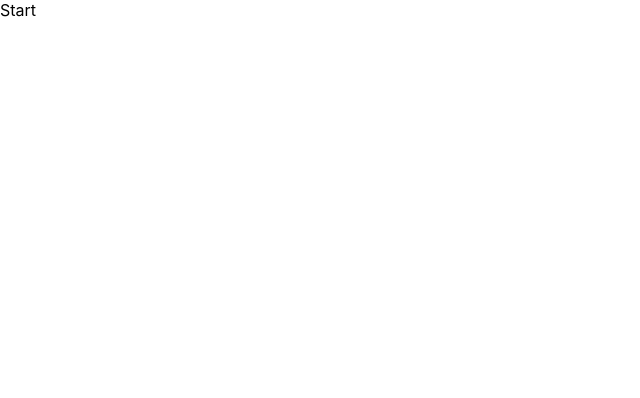
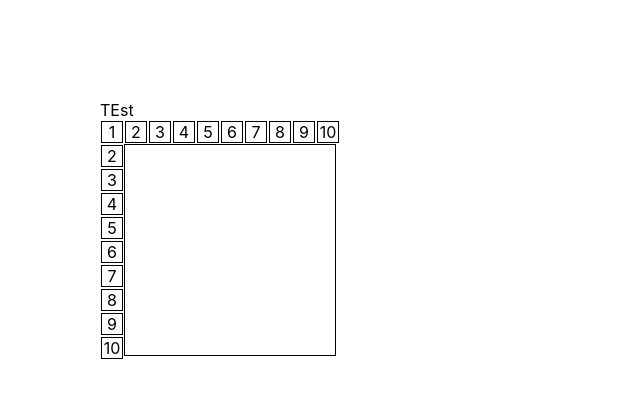
Before and after one commit to DawidWebb/multiplication-app, a React (Create React App) app: page / in a window 1280 px wide. Shown: the top 398 px of the page, without its empty margins (0-640 px from the left). Built offline with nearby package versions, Linux system fonts and the light colour scheme.

Commit message:
add basic viev of component

```diff
--- a/src/components/App.js
+++ b/src/components/App.js
@@ -1,10 +1,63 @@
-import React from 'react';
+import React, { Component } from "react";
+
+import StartViev from "./StartViev"
+
+const numbersCol = [
+
+  {id:2,
+    name:2},
+    {id:3,
+      name:3},
+      {id:4,
+        name:4},
+        {id:5,
+          name:5},
+          {id:6,
+            name:6},
+            {id:7,
+              name:7},
+              {id:8,
+                name:8},
+                {id:9,
+                  name:9},
+                  {id:10,
+                    name:10},
+]
+const numbersRow = [
+  {id:1,
+    name:1},
+{id:2,
+  name:2},
+  {id:3,
+    name:3},
+    {id:4,
+      name:4},
+      {id:5,
+        name:5},
+        {id:6,
+          name:6},
+          {id:7,
+            name:7},
+            {id:8,
+              name:8},
+              {id:9,
+                name:9},
+                {id:10,
+                  name:10},
+]
+
+class App extends Component {
+  state = {  }
 
 
-function App() {
-  return (
-    <div>Start</div>
-  );
+  render() {
+    return (
+    <>
+    <div>TEst</div>
+    <StartViev numbersCol={numbersCol} numbersRow={numbersRow}/>
+    </>
+     );
+  }
 }
 
 export default App;
--- /dev/null
+++ b/src/components/Start.css
@@ -0,0 +1,42 @@
+
+
+.basicViev{
+    display: grid;
+    grid-template-columns: 20px 220px;
+    grid-template-rows:  20px 220px;
+    gap: 4px;
+}
+.row{
+    grid-column: 1/-1;
+    grid-row: 1/2;
+    display: flex;
+    flex-wrap: wrap;
+}
+.column{
+    grid-column: 1/2;
+    grid-row: 2/-1;
+    display: flex;
+    flex-direction: column;
+    flex-wrap: wrap;
+}
+
+
+.calculationViev{
+
+    width: 210px;
+    height: 210px;
+    grid-column: 2/-1;
+    grid-row: 2/-1;
+    border: 1px solid black;
+
+}
+.column div, .row div{
+margin: 1px;
+flex-basis: 20px;
+width: 20px;
+border: 1px solid black;
+text-align: center;
+line-height: 20px;
+cursor: pointer;
+
+}
--- /dev/null
+++ b/src/components/StartViev.js
@@ -0,0 +1,28 @@
+import React from 'react';
+
+import "./Start.css"
+
+
+const StartViev = (props) => {
+
+
+return(
+    <div className="basicViev">
+        <div className="row">{props.numbersRow.map(number=> {
+
+        return <div>{number.name}</div>
+
+         })}</div>
+         <div className="column">{props.numbersCol.map(number=> {
+
+        return <div>{number.name}</div>
+
+         })}</div>
+
+
+        <div className="calculationViev"></div>
+    </div>
+)
+}
+
+export default StartViev
--- a/src/index.css
+++ b/src/index.css
@@ -1,5 +1,5 @@
 body {
-  margin: 0;
+  margin: 100px;
   font-family: -apple-system, BlinkMacSystemFont, 'Segoe UI', 'Roboto', 'Oxygen',
     'Ubuntu', 'Cantarell', 'Fira Sans', 'Droid Sans', 'Helvetica Neue',
     sans-serif;
```
